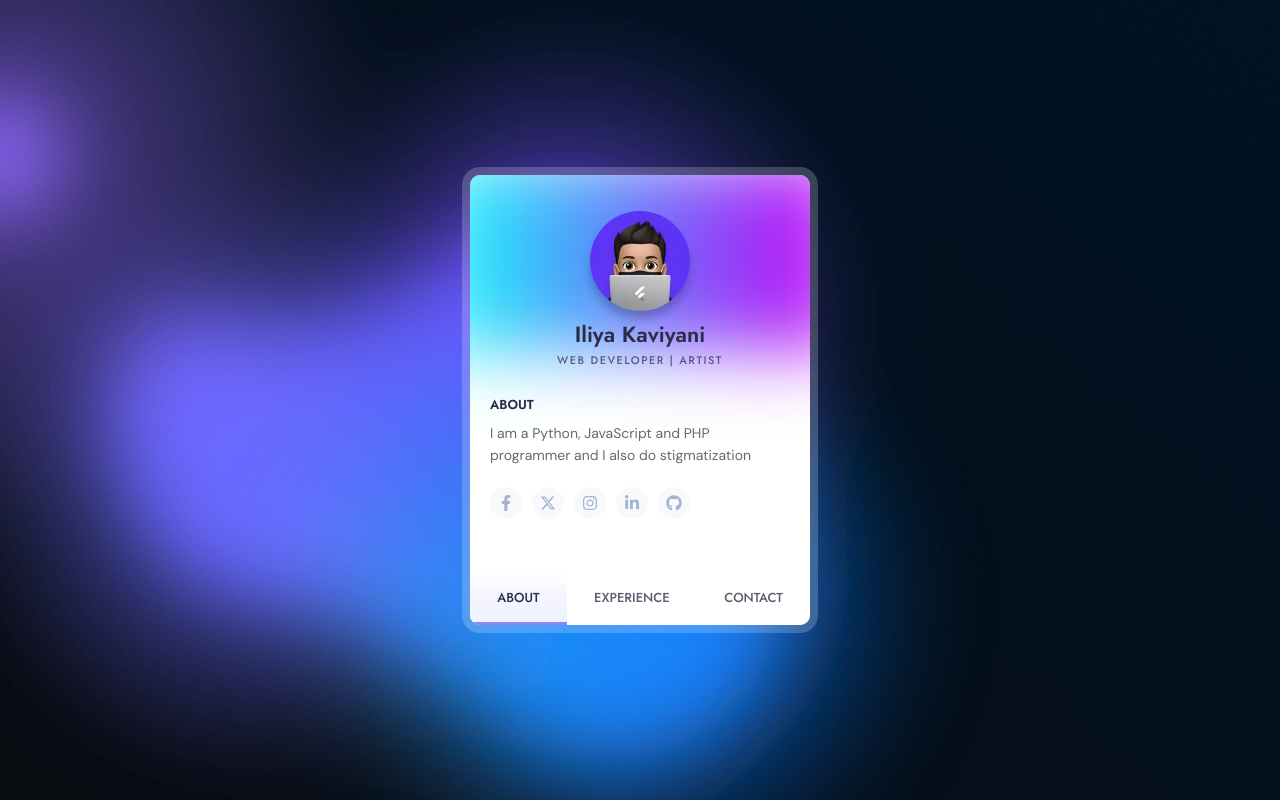
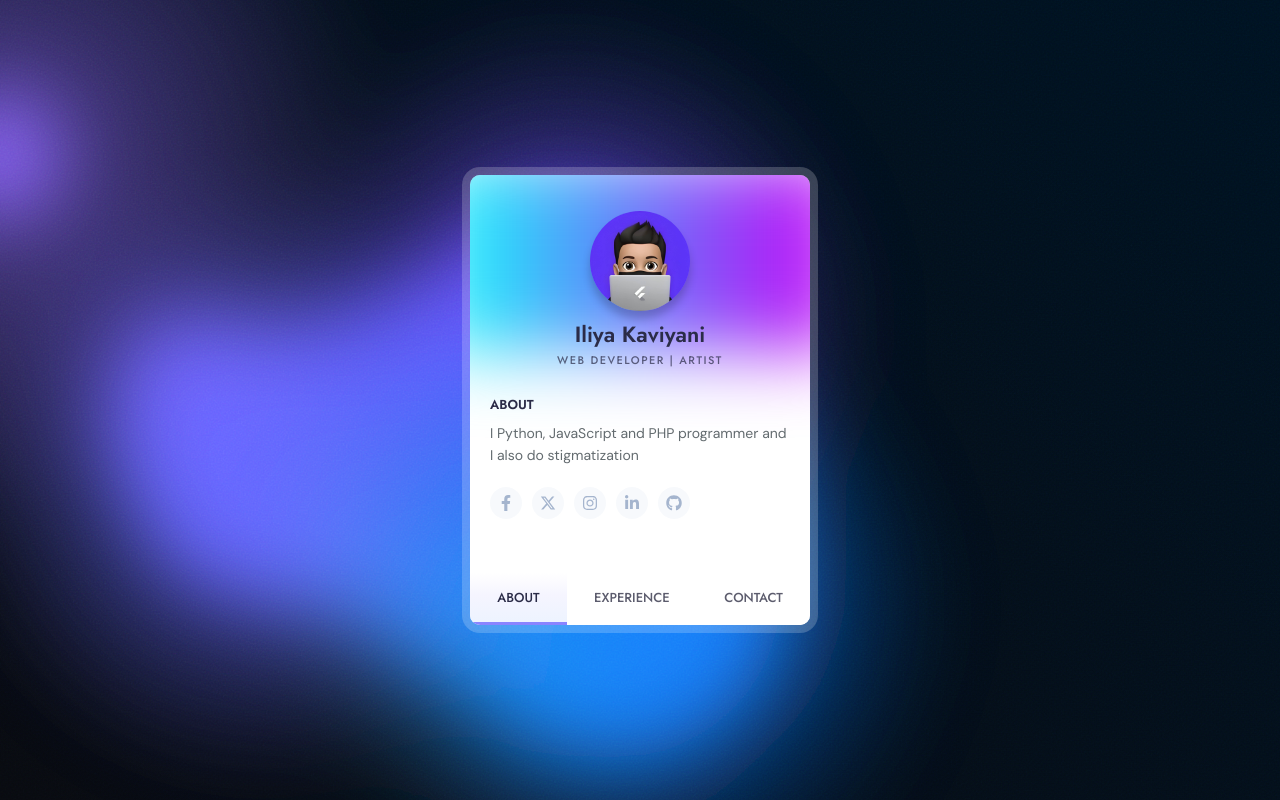
Before and after one commit to Iliya8989/website, a plain HTML site: page index.html in a window 1280 px wide. Drawn offline with Linux system fonts and the light colour scheme.

Commit message:
Update index.html

```diff
--- a/index.html
+++ b/index.html
@@ -596,7 +596,7 @@ root {
         <div class="card-section is-active" id="about">
           <div class="card-content">
             <div class="card-subtitle">ABOUT</div>
-            <p class="card-desc">I am a Python, JavaScript and PHP programmer and I also do stigmatization</p>
+            <p class="card-desc">I Python, JavaScript and PHP programmer and I also do stigmatization</p>
           </div>
           <div class="card-social">
             <a href="https://facebook.com/iliyakaviyani313" alt="Iliya Kaviyani facebook" aria-label="Facebook" target="_blank"><svg xmlns="http://www.w3.org/2000/svg" height="1em" viewBox="0 0 320 512"><path d="M279.14 288l14.22-92.66h-88.91v-60.13c0-25.35 12.42-50.06 52.24-50.06h40.42V6.26S260.43 0 225.36 0c-73.22 0-121.08 44.38-121.08 124.72v70.62H22.89V288h81.39v224h100.17V288z"/></svg></a>
```
